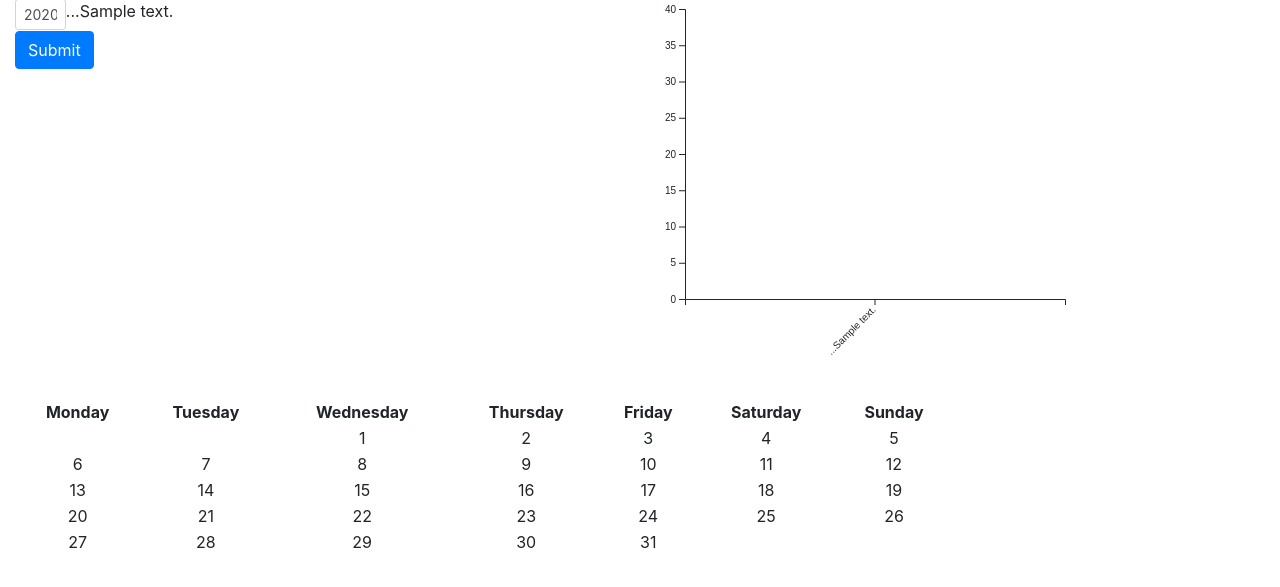
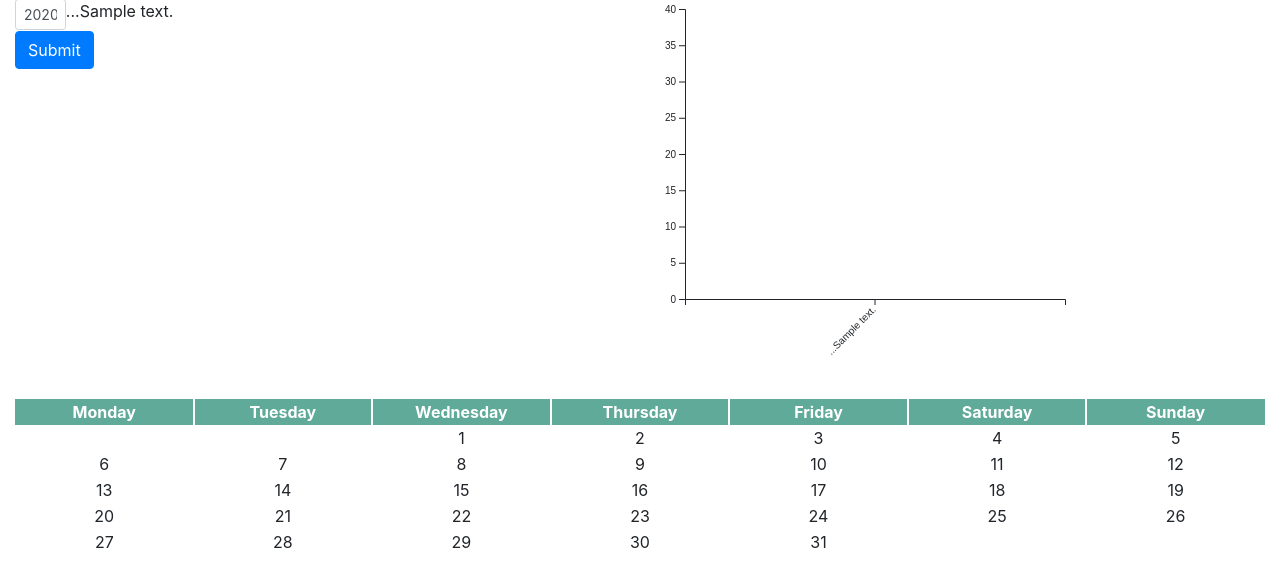
Before and after one commit to alandler/oversubcribed, a Flask app: template templates/home.html in a window 1280 px wide. Shown: the part 124-711 px from the top of the page. Run offline with Flask 2, Linux system fonts and the light colour scheme; the template is opened without the code that fills it: most values are stand-ins (such as "Sample title", 1, 10 or a date in 2020); some libraries are stand-ins or nearby versions.

Commit message:
Functional table calendar

```diff
--- /dev/null
+++ b/static/style.css
@@ -0,0 +1,15 @@
+.calendar-div {
+    width: 100%;
+    text-align: center;
+}
+
+table {
+    table-layout: fixed;
+    width: 100%;
+  }
+
+  th {
+    background: rgb(95,170,152);
+    outline: 1px solid white;
+    color: white;
+}
--- a/templates/home.html
+++ b/templates/home.html
@@ -16,6 +16,7 @@
     integrity="sha384-JjSmVgyd0p3pXB1rRibZUAYoIIy6OrQ6VrjIEaFf/nJGzIxFDsf4x0xIM+B07jRM"
     crossorigin="anonymous"></script>
   <script src="https://d3js.org/d3.v5.min.js"></script>
+  <link rel="stylesheet" href="{{ url_for('static', filename='style.css') }}">
 </head>
 
 <body>
@@ -43,8 +44,8 @@
       </div>
     </div>
     <div class="row">
-      <div class="col calendar-div" style="text-align: center;">
-        <table id = "calendar" style="width:75%">
+      <div class="col calendar-div">
+        <table id = "calendar" style = "width: 100%;">
           <tr>
             <th>Monday</th>
             <th>Tuesday</th>
```
